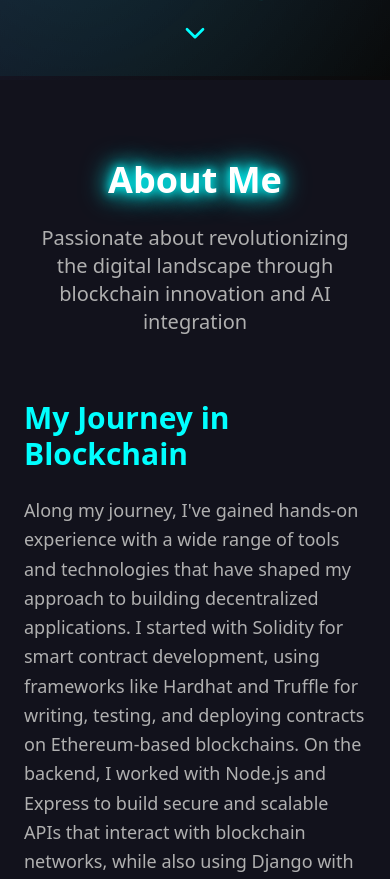
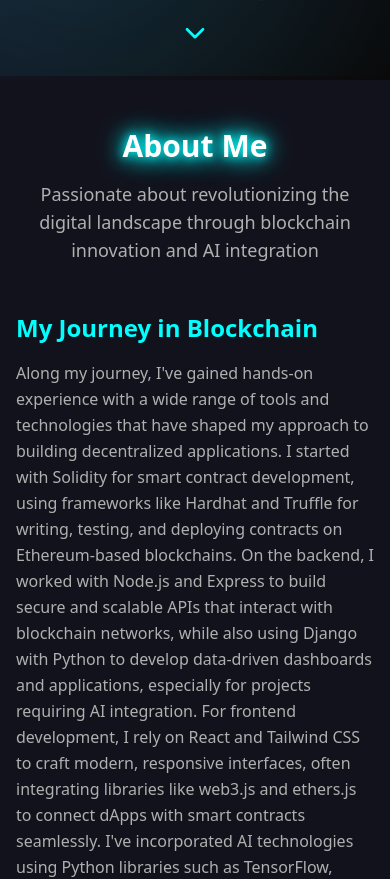
Before and after one commit to Vishal-2006/My-portfolio, a React (Vite) app: page / in a window 390 px wide. Shown: the part 764-1643 px from the top of the page. Built offline with nearby package versions, Linux system fonts and the light colour scheme.

Commit message:
Fix mobile responsiveness for About section

```diff
--- a/src/components/AboutSection.jsx
+++ b/src/components/AboutSection.jsx
@@ -38,7 +38,7 @@ const AboutSection = () => {
           });
         }
       },
-      { threshold: 0.3 }
+      { threshold: 0.1 }
     );
 
     if (sectionRef.current) {
@@ -70,34 +70,34 @@ const AboutSection = () => {
   ];
 
   return (
-    <section id="about" ref={sectionRef} className="py-20 bg-card/50">
-      <div className="container mx-auto px-6">
+    <section id="about" ref={sectionRef} className="py-12 md:py-20 bg-card/50">
+      <div className="container mx-auto px-4 md:px-6">
         <motion.div
           initial={{ opacity: 0, y: 50 }}
           animate={isVisible ? { opacity: 1, y: 0 } : {}}
           transition={{ duration: 1 }}
-          className="text-center mb-16"
+          className="text-center mb-12 md:mb-16"
         >
-          <h2 className="text-4xl md:text-6xl font-bold mb-6 text-glow">
+          <h2 className="text-3xl md:text-4xl lg:text-6xl font-bold mb-4 md:mb-6 text-glow">
             About Me
           </h2>
-          <p className="text-xl text-muted-foreground max-w-3xl mx-auto">
+          <p className="text-lg md:text-xl text-muted-foreground max-w-3xl mx-auto px-4">
             Passionate about revolutionizing the digital landscape through blockchain innovation and AI integration
           </p>
         </motion.div>
 
-        <div className="grid lg:grid-cols-2 gap-16 items-center mb-20">
+        <div className="grid lg:grid-cols-2 gap-8 md:gap-16 items-center mb-12 md:mb-20">
           {/* Personal Story */}
           <motion.div
             initial={{ opacity: 0, x: -50 }}
             animate={isVisible ? { opacity: 1, x: 0 } : {}}
             transition={{ duration: 1, delay: 0.3 }}
-            className="space-y-6"
+            className="space-y-4 md:space-y-6"
           >
-            <h3 className="text-3xl font-semibold text-primary mb-6">
+            <h3 className="text-2xl md:text-3xl font-semibold text-primary mb-4 md:mb-6">
               My Journey in Blockchain
             </h3>
-            <p className="text-lg text-muted-foreground leading-relaxed">
+            <p className="text-base md:text-lg text-muted-foreground leading-relaxed">
             Along my journey, I've gained hands-on experience with a wide range of tools and technologies that have shaped my approach to building decentralized applications.
             I started with Solidity for smart contract development, using frameworks like Hardhat and Truffle for writing, testing, and deploying contracts on Ethereum-based blockchains.
             On the backend, I worked with Node.js and Express to build secure and scalable APIs that interact with blockchain networks, while also using Django with Python to develop data-driven dashboards and applications,
@@ -112,25 +112,25 @@ const AboutSection = () => {
             initial={{ opacity: 0, x: 50 }}
             animate={isVisible ? { opacity: 1, x: 0 } : {}}
             transition={{ duration: 1, delay: 0.5 }}
-            className="grid grid-cols-1 sm:grid-cols-3 gap-8"
+            className="grid grid-cols-1 sm:grid-cols-3 gap-4 md:gap-8"
           >
             <div className="text-center">
-              <div className="text-4xl md:text-5xl font-bold text-primary mb-2">
+              <div className="text-3xl md:text-4xl lg:text-5xl font-bold text-primary mb-2">
                 {counters.experience}+
               </div>
-              <div className="text-muted-foreground">Years Experience</div>
+              <div className="text-sm md:text-base text-muted-foreground">Years Experience</div>
             </div>
             <div className="text-center">
-              <div className="text-4xl md:text-5xl font-bold text-secondary mb-2">
+              <div className="text-3xl md:text-4xl lg:text-5xl font-bold text-secondary mb-2">
                 {counters.projects}+
               </div>
-              <div className="text-muted-foreground">Projects Completed</div>
+              <div className="text-sm md:text-base text-muted-foreground">Projects Completed</div>
             </div>
             <div className="text-center">
-              <div className="text-4xl md:text-5xl font-bold text-accent mb-2">
+              <div className="text-3xl md:text-4xl lg:text-5xl font-bold text-accent mb-2">
                 {counters.clients}+
               </div>
-              <div className="text-muted-foreground">Happy Clients</div>
+              <div className="text-sm md:text-base text-muted-foreground">Happy Clients</div>
             </div>
           </motion.div>
         </div>
@@ -140,7 +140,7 @@ const AboutSection = () => {
           initial={{ opacity: 0, y: 50 }}
           animate={isVisible ? { opacity: 1, y: 0 } : {}}
           transition={{ duration: 1, delay: 0.7 }}
-          className="grid md:grid-cols-2 lg:grid-cols-3 gap-8"
+          className="grid md:grid-cols-2 lg:grid-cols-3 gap-6 md:gap-8"
         >
           {features.map((feature, index) => (
             <motion.div
@@ -150,16 +150,16 @@ const AboutSection = () => {
               transition={{ duration: 0.8, delay: 0.9 + index * 0.1 }}
             >
               <Card className="card-hover bg-card/80 border-[#333344]/50 h-full">
-                <CardContent className="p-6 text-center">
-                  <div className="mb-4 flex justify-center">
-                    <div className="p-3 rounded-full bg-primary/10 border border-primary/30">
-                      <feature.icon className="h-8 w-8 text-primary" />
+                <CardContent className="p-4 md:p-6 text-center">
+                  <div className="mb-3 md:mb-4 flex justify-center">
+                    <div className="p-2 md:p-3 rounded-full bg-primary/10 border border-primary/30">
+                      <feature.icon className="h-6 w-6 md:h-8 md:w-8 text-primary" />
                     </div>
                   </div>
-                  <h4 className="text-xl font-semibold mb-3 text-foreground">
+                  <h4 className="text-lg md:text-xl font-semibold mb-2 md:mb-3 text-foreground">
                     {feature.title}
                   </h4>
-                  <p className="text-muted-foreground leading-relaxed">
+                  <p className="text-sm md:text-base text-muted-foreground leading-relaxed">
                     {feature.description}
                   </p>
                 </CardContent>
@@ -173,13 +173,13 @@ const AboutSection = () => {
           initial={{ opacity: 0, y: 30 }}
           animate={isVisible ? { opacity: 1, y: 0 } : {}}
           transition={{ duration: 1, delay: 1.5 }}
-          className="text-center mt-16"
+          className="text-center mt-12 md:mt-16"
         >
-          <div className="inline-block p-8 rounded-2xl bg-gradient-to-r from-primary/10 to-secondary/10 border border-primary/30">
-            <h3 className="text-2xl font-semibold mb-4 text-primary">
+          <div className="inline-block p-6 md:p-8 rounded-2xl bg-gradient-to-r from-primary/10 to-secondary/10 border border-primary/30">
+            <h3 className="text-xl md:text-2xl font-semibold mb-3 md:mb-4 text-primary">
               Ready to Build the Future?
             </h3>
-            <p className="text-muted-foreground mb-6 max-w-2xl">
+            <p className="text-sm md:text-base text-muted-foreground mb-4 md:mb-6 max-w-2xl mx-auto px-4">
               Let's collaborate on your next blockchain project and create something extraordinary together.
             </p>
           </div>
```
